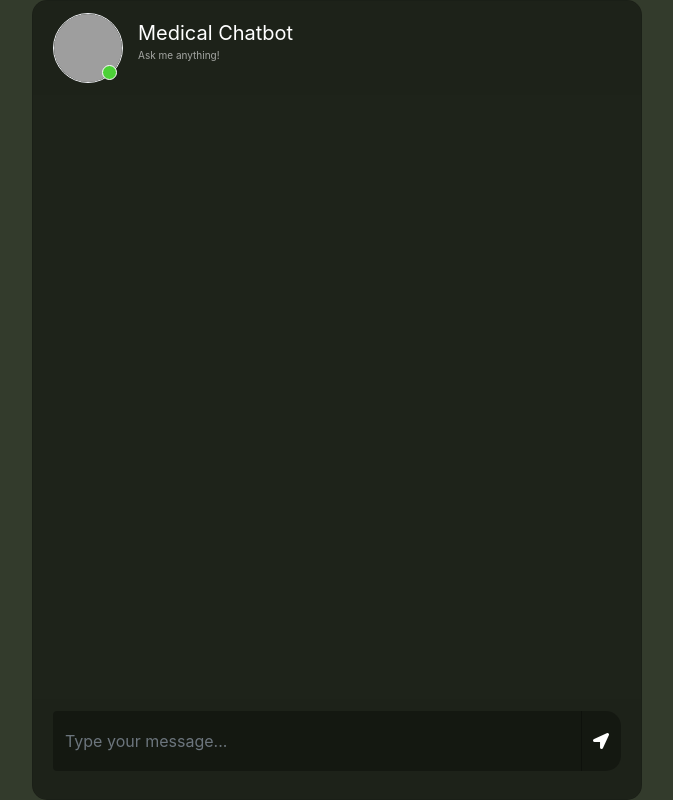
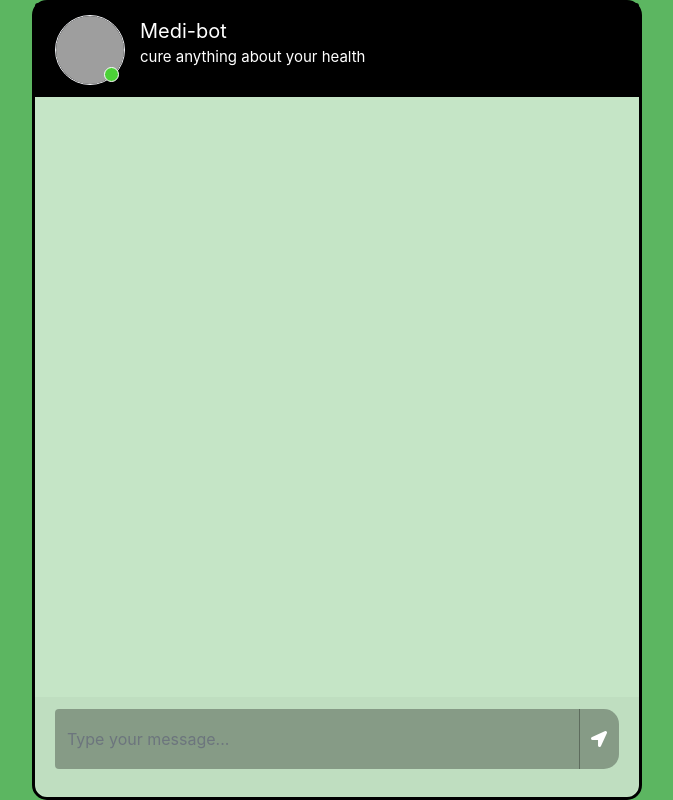
Before and after one commit to yasithS/Healthie-AI, a Flask app: page / in a window 1280 px wide. Shown: the whole page, without its empty margins (303-976 px from the left). Run offline with Flask 3, Linux system fonts and the light colour scheme; some libraries are stand-ins or nearby versions; grey boxes are pictures that could not be loaded.

Commit message:
feat: minor changes to the styles

```diff
--- a/static/style.css
+++ b/static/style.css
@@ -1,7 +1,7 @@
 body,html{
 	height: 100%;
 	margin: 0;
-	background: #333b2c;
+	background: #5cb661;
 }
 
 .chat{
@@ -10,8 +10,9 @@
 }
 .card{
 	height: 800px;
+    border: 3px solid black;
 	border-radius: 15px !important;
-	background-color: rgba(0,0,0,0.4) !important;
+	background-color: #ffffffa4 !important;
 }
 .contacts_body{
 	padding:  0.75rem 0 !important;
@@ -22,8 +23,9 @@
 	overflow-y: auto;
 }
 .card-header{
-	border-radius: 15px 15px 0 0 !important;
+	border-radius: 15px 15px 0 0 ;
 	border-bottom: 0 !important;
+    background: black;
 }
 .card-footer{
 border-radius: 0 0 15px 15px !important;
@@ -130,8 +132,8 @@
 	color: white;
 }
 .user_info p{
-	font-size: 10px;
-	color: rgba(255,255,255,0.6);
+	font-size: 15px;
+	color: rgb(255, 255, 255);
 }
 .video_cam{
 	margin-left: 50px;
@@ -165,14 +167,14 @@
 	position: absolute;
 	left: 0;
 	bottom: -15px;
-	color: rgba(255,255,255,0.5);
+	color: rgba(0, 0, 0, 0.5);
 	font-size: 10px;
 }
 .msg_time_send{
 	position: absolute;
 	right:0;
 	bottom: -15px;
-	color: rgba(255,255,255,0.5);
+	color: rgba(0, 0, 0, 0.5);
 	font-size: 10px;
 }
 .msg_head{
--- a/templates/chat.html
+++ b/templates/chat.html
@@ -26,8 +26,8 @@
 									<span class="online_icon"></span>
 								</div>
 								<div class="user_info">
-									<span>Medical Chatbot</span>
-									<p>Ask me anything!</p>
+									<span>Medi-bot</span>
+									<p>cure anything about your health</p>
 								</div>
 							</div>
 						</div>
```
